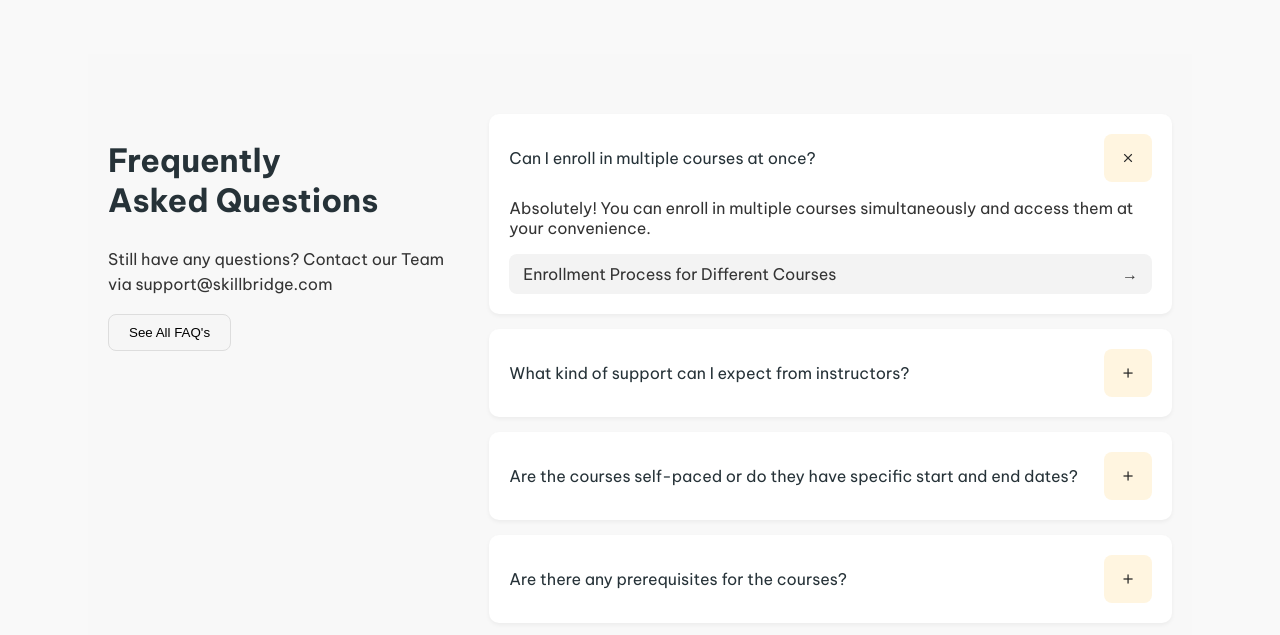
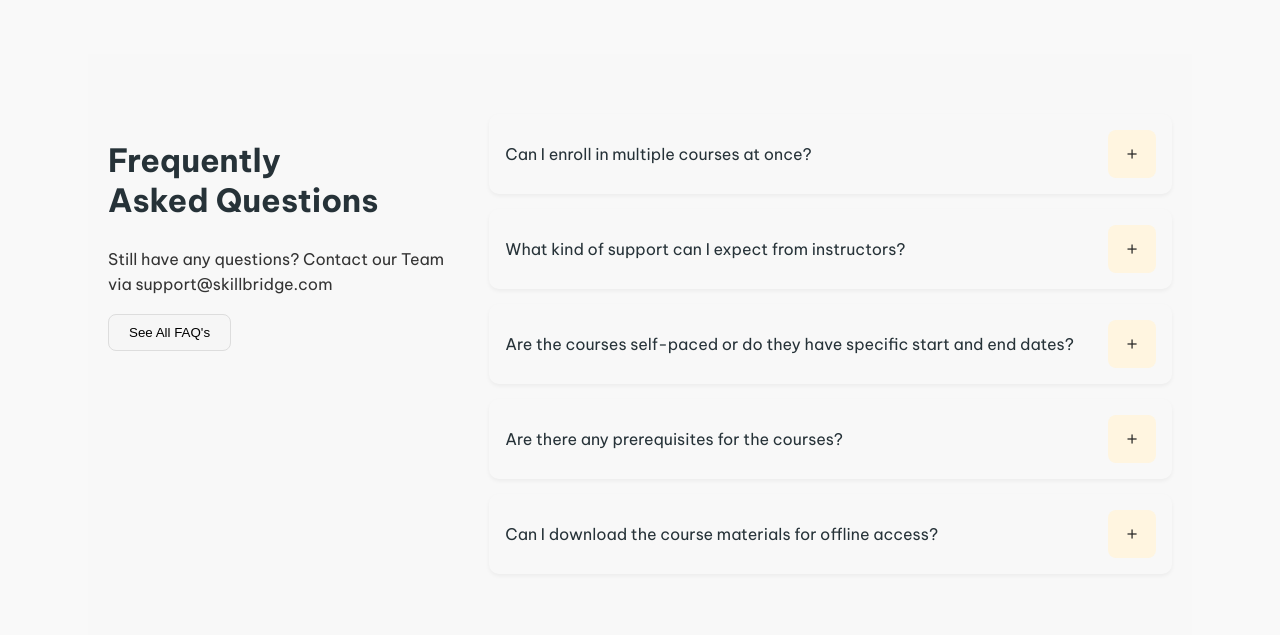
Before and after one commit to Manjushree27/edusite, a plain HTML site: page index.html in a window 1280 px wide. Shown: the part 5490-6125 px from the top of the page. Drawn offline with nearby package versions, Linux system fonts and the light colour scheme; a script that the page names is missing.

Commit message:
maybe last edit

```diff
--- a/index.html
+++ b/index.html
@@ -465,18 +465,20 @@
       <!-- Left Column -->
       <div class="faq-left">
         <h2>Frequently<br>Asked Questions</h2>
-        <p>Still have any questions? Contact our Team via <a href="mailto:support@skillbridge.com">support@skillbridge.com</a></p>
+        <p>Still have any questions? Contact our Team via
+          <a href="mailto:support@skillbridge.com">support@skillbridge.com</a>
+        </p>
         <button class="faq-button">See All FAQ's</button>
       </div>
 
       <!-- Right Column -->
       <div class="faq-right">
-        <!-- FAQ Item 1 (Open) -->
-        <div class="faq-item open">
+        <!-- FAQ Item 1 -->
+        <div class="faq-item">
           <div class="faq-question">
             <span>Can I enroll in multiple courses at once?</span>
             <div class="faq-icon-wrap">
-              <img src="cross.png" class="faq-toggle" alt="Close">
+              <img src="plus.png" class="faq-toggle" alt="Open">
             </div>
           </div>
           <div class="faq-answer">
@@ -543,6 +545,7 @@
     </div>
   </section>
 </section>
+
 
 <!-- ----------------------------------------------Footer Section--------------------------- -->
 
@@ -617,7 +620,7 @@ const brandSwiper = new Swiper('.brand-swiper', {
         document.querySelector('.playbutton').style.display = 'none'; // Hide play button after clicking
     }
 
-// Pricing section part
+// FAQ section part
 
 document.addEventListener('DOMContentLoaded', () => {
   const faqItems = document.querySelectorAll('.faq-item');
--- a/styles.css
+++ b/styles.css
@@ -973,6 +973,15 @@ nav a{
   box-shadow: 0 2px 4px rgba(0, 0, 0, 0.05);
   transition: box-shadow 0.3s ease; /* Hover effect */
 }
+.faq-item {
+  background-color: transparent; /* Default state */
+  border-radius: 10px;
+  padding: 16px;
+  transition: background-color 0.3s ease;
+}
+
+
+
 
 .faq-item:hover {
   box-shadow: 0 4px 8px rgba(0, 0, 0, 0.1); /* Enhanced hover shadow */
```
